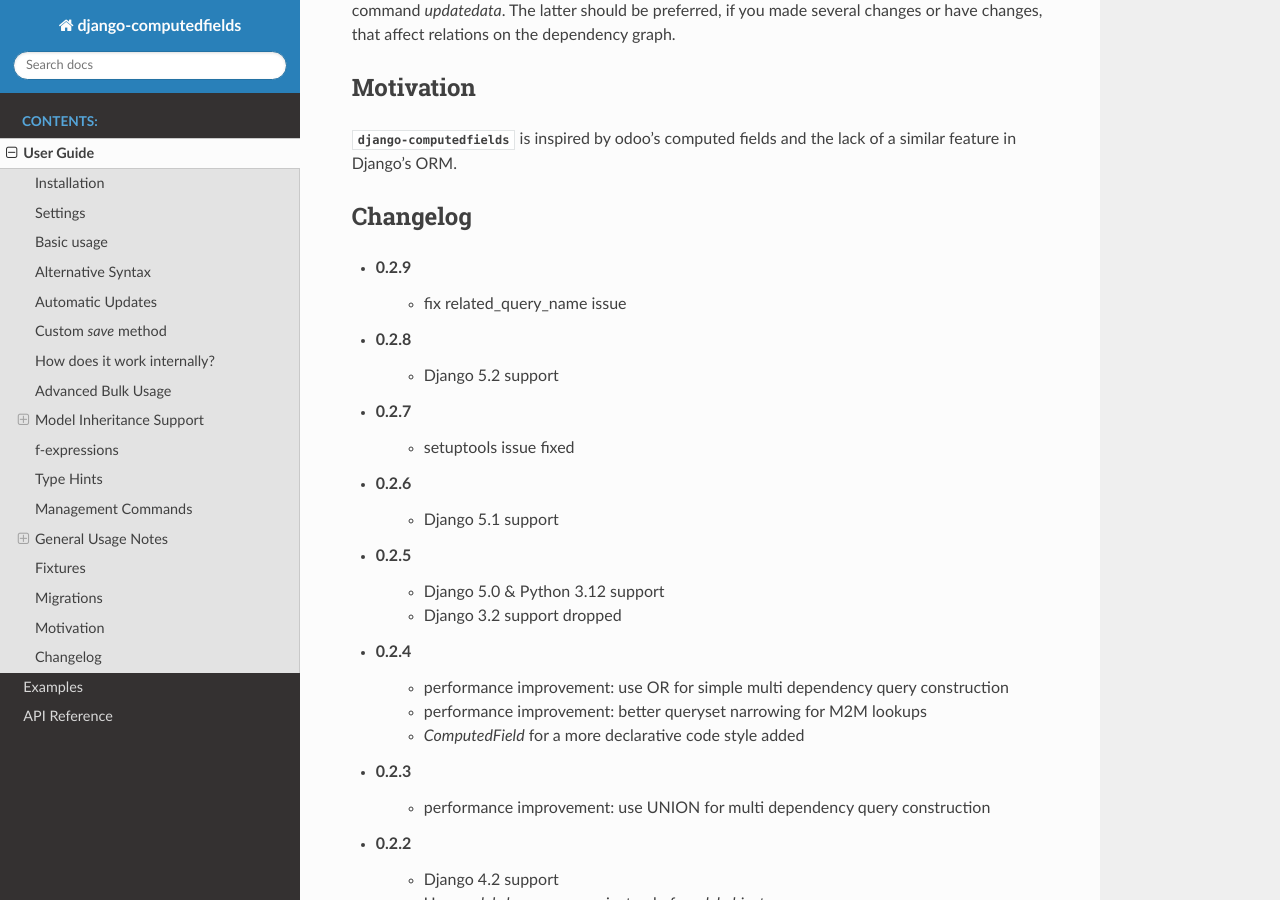
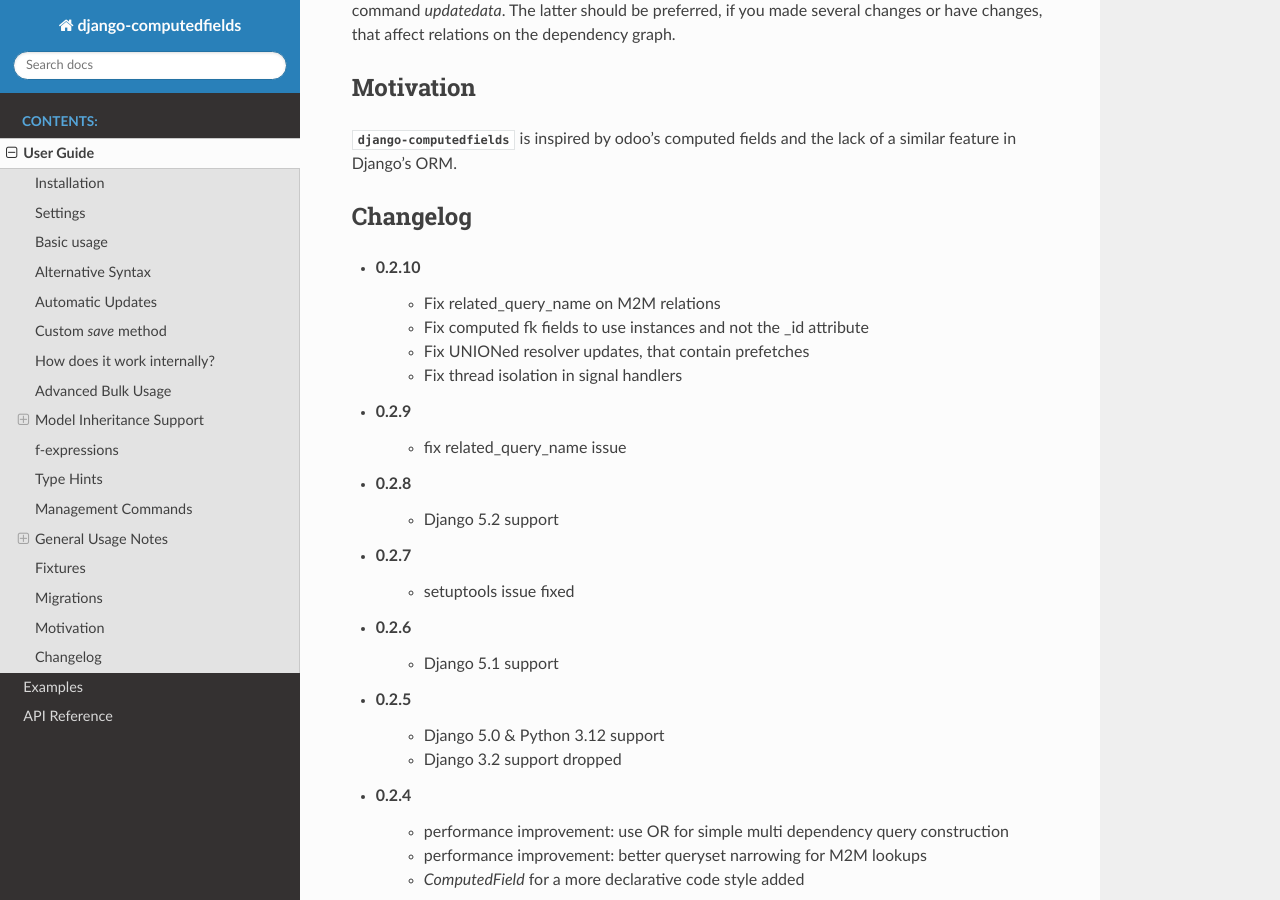
Before and after one commit to netzkolchose/django-computedfields, a Sphinx documentation site: the page built from docs/manual.rst, in a window 1280 px wide and 900 px high, scrolled down 13119 px. Built offline with Sphinx 7.4.7 and the Read the Docs theme 3.1.0, drawn with Linux system fonts in a browser that asks for light colours; the version number is read from the project's files by our own code.

```diff
--- a/computedfields/__init__.py
+++ b/computedfields/__init__.py
@@ -1 +1 @@
-__version__ = '0.2.9'
+__version__ = '0.2.10'
--- a/docs/manual.rst
+++ b/docs/manual.rst
@@ -611,6 +611,11 @@ a similar feature in Django's ORM.
 Changelog
 ---------
 
+- 0.2.10
+    - Fix related_query_name on M2M relations
+    - Fix computed fk fields to use instances and not the _id attribute
+    - Fix UNIONed resolver updates, that contain prefetches
+    - Fix thread isolation in signal handlers
 - 0.2.9
     - fix related_query_name issue
 - 0.2.8
```
Also changed, not shown: README.md (+5 -1 lines).
